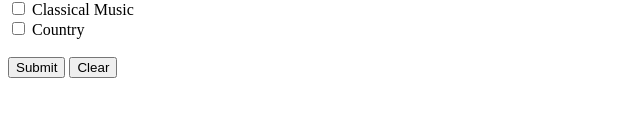
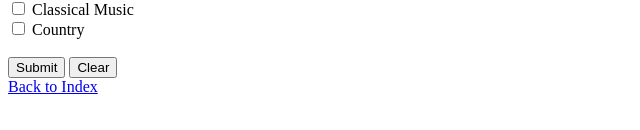
Before and after one commit to leena523/leena523.github.io, a plain HTML site: page form.html in a window 1280 px wide. Shown: the part 494-624 px from the top of the page, without its empty margins (0-640 px from the left). Drawn offline with Linux system fonts and the light colour scheme.

Commit message:
Add navigation link to index in form.html
Added a link to navigate back to the index page.

```diff
--- a/form.html
+++ b/form.html
@@ -57,5 +57,6 @@
 </form>
 
 <script src="validation.js"></script>
+<a href="index.html">Back to Index</a>
 </body>
 </html>
```
